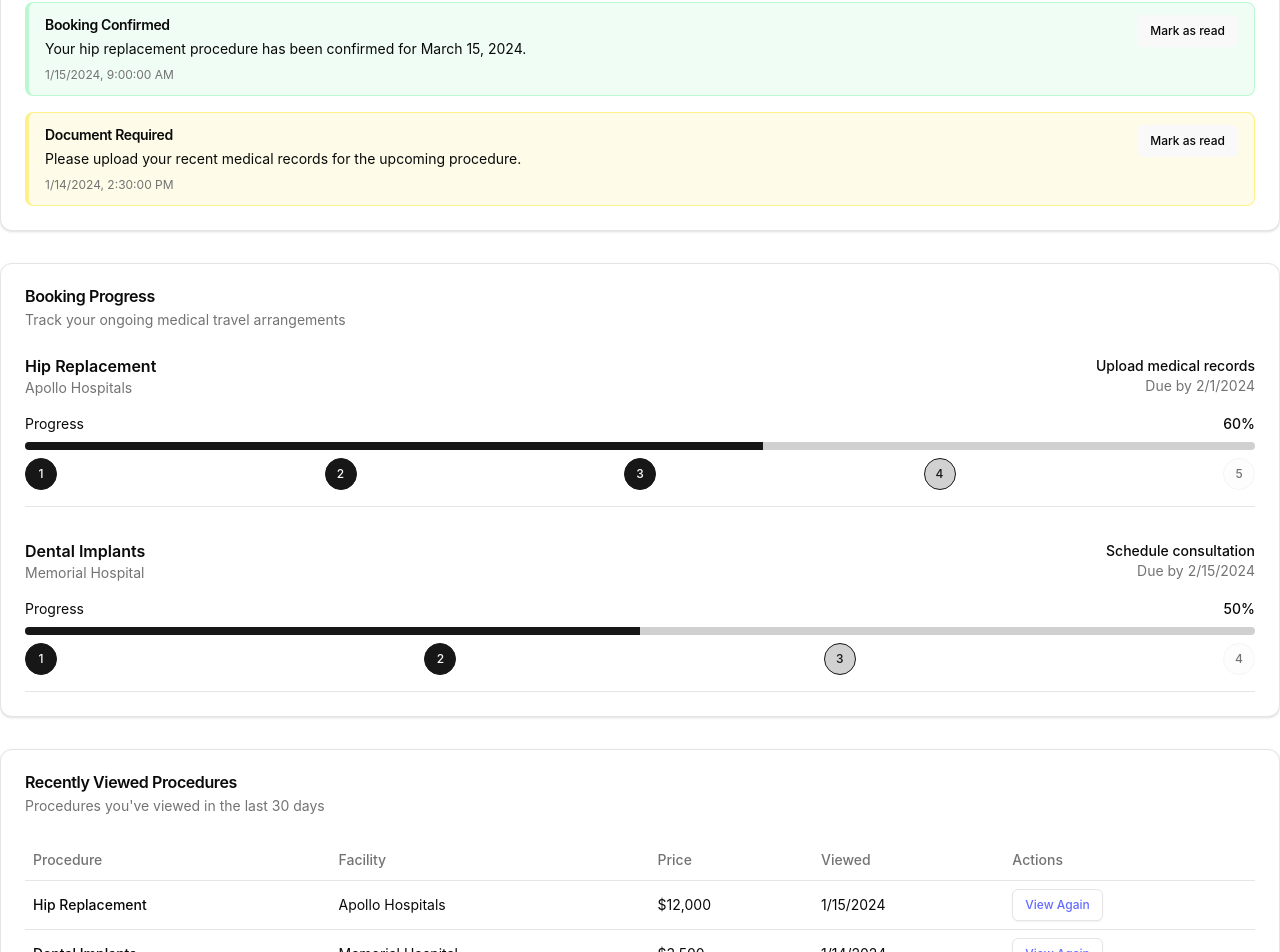
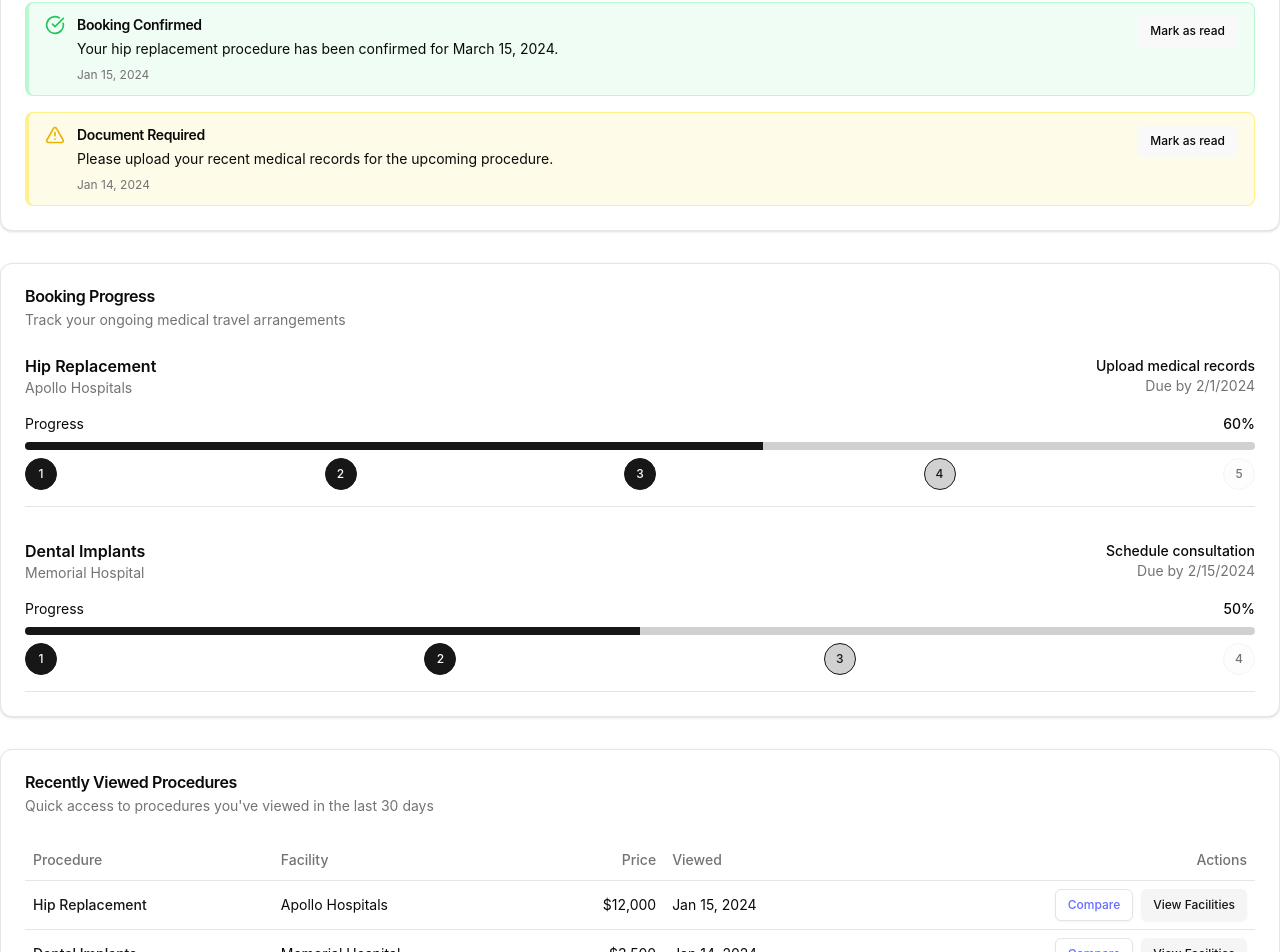
Before and after one commit to BlueSphereAI/vite-react-typescript-shadcn, a React (Vite) app: page /dashboard in a window 1280 px wide. Shown: the part 440-1392 px from the top of the page. Built offline with nearby package versions, Linux system fonts and the light colour scheme.

Commit message:
Enhance UserDashboard with new notification icons, improved timestamp formatting, and refined UI elements. Added sorting for recently viewed procedures and updated accessibility attributes for better user experience. Updated styles for cards and table components to improve visual consistency.

```diff
--- a/src/pages/UserDashboard.tsx
+++ b/src/pages/UserDashboard.tsx
@@ -18,7 +18,7 @@ import {
   TableHeader,
   TableRow,
 } from '@/components/ui/table'
-import { Bell, CheckCircle, Clock, Calendar } from 'lucide-react'
+import { Bell, CheckCircle, Clock, Calendar, Info, AlertTriangle } from 'lucide-react'
 import { Progress } from '@/components/ui/progress'
 import {
   DropdownMenu,
@@ -79,7 +79,7 @@ const mockRecentlyViewed: RecentlyViewed[] = [
     price: 3500,
     viewedAt: '2024-01-14T15:45:00Z',
   },
-]
+].sort((a, b) => new Date(b.viewedAt).getTime() - new Date(a.viewedAt).getTime())
 
 const mockBookingStatus: BookingStatus[] = [
   { status: 'Pending', count: 2, color: 'bg-yellow-500' },
@@ -159,6 +159,32 @@ const UserDashboard = () => {
     }
   }
 
+  const getNotificationIcon = (type: Notification['type']) => {
+    switch (type) {
+      case 'success':
+        return <CheckCircle className="h-5 w-5 text-green-500" />
+      case 'warning':
+        return <AlertTriangle className="h-5 w-5 text-yellow-500" />
+      default:
+        return <Info className="h-5 w-5 text-blue-500" />
+    }
+  }
+
+  const formatTimestamp = (timestamp: string) => {
+    const date = new Date(timestamp)
+    const now = new Date()
+    const diffInHours = Math.abs(now.getTime() - date.getTime()) / 36e5
+
+    if (diffInHours < 24) {
+      return `${Math.round(diffInHours)} hours ago`
+    }
+    return date.toLocaleDateString(undefined, {
+      year: 'numeric',
+      month: 'short',
+      day: 'numeric',
+    })
+  }
+
   const unreadCount = notifications.filter(n => !n.read).length
 
   return (
@@ -222,7 +248,7 @@ const UserDashboard = () => {
       {/* Booking Status Overview */}
       <div className="mb-8 grid gap-6 md:grid-cols-3">
         {mockBookingStatus.map((status) => (
-          <Card key={status.status}>
+          <Card key={status.status} className="transition-transform duration-200 hover:scale-105">
             <CardHeader className="pb-2">
               <CardTitle className="flex items-center text-lg">
                 {status.status === 'Pending' && <Clock className="mr-2 h-5 w-5 text-yellow-500" />}
@@ -234,7 +260,11 @@ const UserDashboard = () => {
             <CardContent>
               <div className="flex items-center justify-between">
                 <span className="text-3xl font-bold">{status.count}</span>
-                <Progress value={(status.count / 6) * 100} className="h-2 w-24" />
+                <Progress
+                  value={(status.count / 6) * 100}
+                  className="h-2 w-24"
+                  aria-label={`${status.status} bookings progress`}
+                />
               </div>
             </CardContent>
           </Card>
@@ -254,8 +284,11 @@ const UserDashboard = () => {
               className={`${getNotificationStyles(notification.type)} transition-colors duration-200 hover:bg-opacity-75 ${
                 !notification.read ? 'border-l-4' : ''
               }`}
+              role="alert"
             >
               <div className="flex items-start justify-between">
+                <div className="flex items-start gap-3">
+                  {getNotificationIcon(notification.type)}
                   <div>
                     <AlertTitle className="text-sm font-semibold">
                       {notification.title}
@@ -263,18 +296,20 @@ const UserDashboard = () => {
                     <AlertDescription className="mt-1 text-sm">
                       {notification.message}
                     </AlertDescription>
+                    <div className="mt-2 text-xs text-muted-foreground">
+                      {formatTimestamp(notification.timestamp)}
+                    </div>
+                  </div>
                 </div>
                 <Button
                   variant="ghost"
                   size="sm"
                   className="text-xs"
                   onClick={() => markAsRead(notification.id)}
+                  aria-label={notification.read ? 'Notification read' : 'Mark notification as read'}
                 >
                   {notification.read ? 'Read' : 'Mark as read'}
                 </Button>
-              </div>
-              <div className="mt-2 text-xs text-muted-foreground">
-                {new Date(notification.timestamp).toLocaleString()}
               </div>
             </Alert>
           ))}
@@ -348,7 +383,7 @@ const UserDashboard = () => {
         <CardHeader>
           <CardTitle>Recently Viewed Procedures</CardTitle>
           <CardDescription>
-            Procedures you've viewed in the last 30 days
+            Quick access to procedures you've viewed in the last 30 days
           </CardDescription>
         </CardHeader>
         <CardContent>
@@ -357,29 +392,66 @@ const UserDashboard = () => {
               <TableRow>
                 <TableHead>Procedure</TableHead>
                 <TableHead>Facility</TableHead>
-                <TableHead>Price</TableHead>
+                <TableHead className="text-right">Price</TableHead>
                 <TableHead>Viewed</TableHead>
-                <TableHead>Actions</TableHead>
+                <TableHead className="text-right">Actions</TableHead>
               </TableRow>
             </TableHeader>
             <TableBody>
               {mockRecentlyViewed.map((item) => (
-                <TableRow key={item.id}>
-                  <TableCell className="font-medium">{item.name}</TableCell>
+                <TableRow
+                  key={item.id}
+                  className="transition-colors duration-200 hover:bg-muted/50"
+                >
+                  <TableCell className="font-medium">
+                    <Link
+                      to={`/compare?procedure=${encodeURIComponent(item.name)}`}
+                      className="text-primary hover:underline"
+                    >
+                      {item.name}
+                    </Link>
+                  </TableCell>
                   <TableCell>{item.facility}</TableCell>
-                  <TableCell>${item.price.toLocaleString()}</TableCell>
-                  <TableCell>
-                    {new Date(item.viewedAt).toLocaleDateString()}
+                  <TableCell className="text-right">
+                    ${item.price.toLocaleString()}
                   </TableCell>
                   <TableCell>
-                    <Button variant="outline" size="sm" asChild>
-                      <Link to={`/compare?procedure=${item.name}`}>
-                        View Again
+                    {formatTimestamp(item.viewedAt)}
+                  </TableCell>
+                  <TableCell className="text-right">
+                    <div className="flex items-center justify-end gap-2">
+                      <Button
+                        variant="outline"
+                        size="sm"
+                        asChild
+                      >
+                        <Link to={`/compare?procedure=${encodeURIComponent(item.name)}`}>
+                          Compare
                         </Link>
                       </Button>
+                      <Button
+                        variant="secondary"
+                        size="sm"
+                        asChild
+                      >
+                        <Link to={`/facilities?procedure=${encodeURIComponent(item.name)}`}>
+                          View Facilities
+                        </Link>
+                      </Button>
+                    </div>
                   </TableCell>
                 </TableRow>
               ))}
+              {mockRecentlyViewed.length === 0 && (
+                <TableRow>
+                  <TableCell
+                    colSpan={5}
+                    className="text-center text-muted-foreground"
+                  >
+                    No recently viewed procedures
+                  </TableCell>
+                </TableRow>
+              )}
             </TableBody>
           </Table>
         </CardContent>
```
Lines whose indentation alone changed are shown as unchanged.
